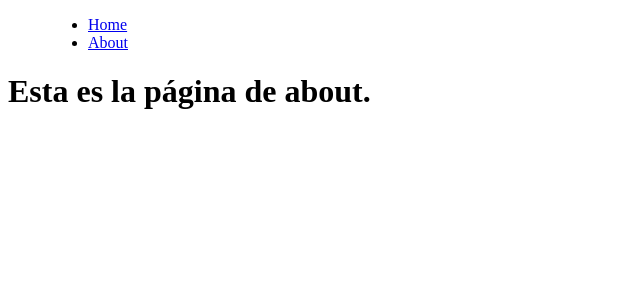
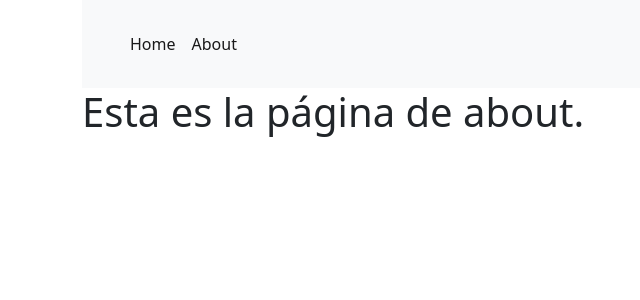
Before and after one commit to fenriquegimenez-zz/platzi-nextjs, a Next.js app: page /about in a window 1280 px wide. Shown: the top 300 px of the page, without its empty margins (0-640 px from the left). Built offline with nearby package versions, Linux system fonts and the light colour scheme.

Commit message:
navbar styled and timeout added to products list

```diff
--- a/components/Navbar/Navbar.js
+++ b/components/Navbar/Navbar.js
@@ -3,17 +3,17 @@ import Link from "next/link";
 
 const Navbar = () => {
   return (
-    <nav>
+    <nav className="navbar navbar-expand-lg navbar-light bg-light">
       <menu>
-        <ul>
-          <li>
+        <ul className="navbar-nav me-auto mb-2 mb-lg-0">
+          <li className="nav-item">
             <Link href="/">
-              <a>Home</a>
+              <a className="nav-link active">Home</a>
             </Link>
           </li>
-          <li>
+          <li className="nav-item">
             <Link href="/about">
-              <a>About</a>
+              <a className="nav-link active">About</a>
             </Link>
           </li>
         </ul>
--- a/pages/about.js
+++ b/pages/about.js
@@ -1,9 +1,10 @@
 import React from "react";
 import Navbar from "../components/Navbar/Navbar";
+import "bootstrap/dist/css/bootstrap.min.css";
 
 const About = () => {
   return (
-    <div>
+    <div className="container">
       <Navbar></Navbar>
       <h1>Esta es la página de about.</h1>
     </div>
```
Also changed, not shown: pages/index.js (+7 -1 lines).
